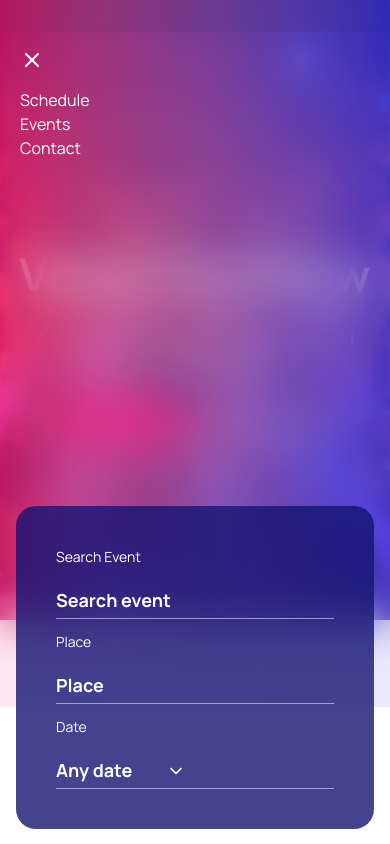
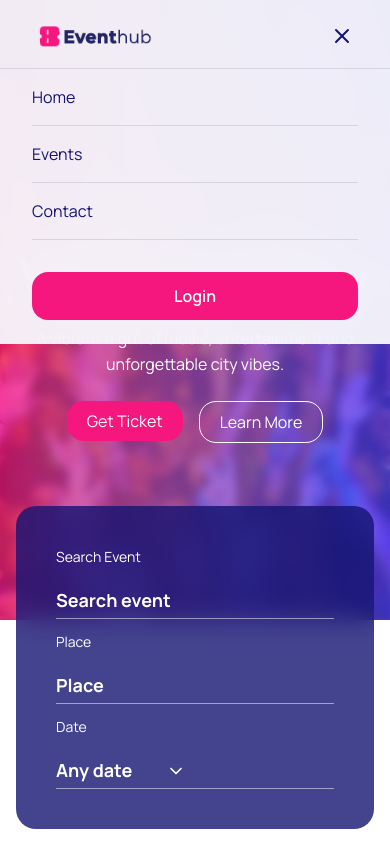
Before and after one commit to AtClouds/event-hub, a React (Vite) app: page / in a window 390 px wide. Both pictures are taken after a click on the button 353 px from the left and 69 px from the top of the page. Shown: the top 844 px of the page. Built offline with nearby package versions, Linux system fonts and the light colour scheme.

Commit message:
added animation to nav bar

```diff
--- a/src/components/landing-layout/NavBar.jsx
+++ b/src/components/landing-layout/NavBar.jsx
@@ -1,10 +1,61 @@
 import logo from "../../assets/logo.png";
+import logo2 from "../../assets/logo-2.png";
 import { Menu, X } from "lucide-react";
-import { useState } from "react";
+import { useState, useEffect } from "react";
 import { Link } from "react-router";
+import { AnimatePresence, motion } from "motion/react";
 
 export function Navbar() {
   const [isOpen, setIsOpen] = useState(false);
+
+  const closeMenu = () => setIsOpen(false);
+
+  // lock page scroll while the menu is open
+  useEffect(() => {
+    document.body.style.overflow = isOpen ? "hidden" : "";
+    return () => {
+      document.body.style.overflow = "";
+    };
+  }, [isOpen]);
+
+  const MotionLink = motion.create(Link); // lets a router Link animate
+
+  const ease = [0.76, 0, 0.24, 1];
+
+  const menuVariants = {
+    hidden: { clipPath: "inset(0% 0% 100% 0%)" },
+    show: {
+      clipPath: "inset(0% 0% 0% 0%)",
+      transition: {
+        duration: 0.7,
+        ease,
+        delayChildren: 0.25,
+        staggerChildren: 0.08,
+      },
+    },
+    exit: {
+      clipPath: "inset(0% 0% 100% 0%)",
+      transition: { duration: 0.5, ease },
+    },
+  };
+
+  const itemVariants = {
+    hidden: { y: 30, opacity: 0 },
+    show: {
+      y: 0,
+      opacity: 1,
+      transition: { duration: 0.6, ease: [0.22, 1, 0.36, 1] },
+    },
+    exit: { opacity: 0, transition: { duration: 0.15 } },
+  };
+
+  const navLinks = [
+    { label: "Home", to: "/" },
+    { label: "Events", to: "/all-event" },
+  ];
+
+  const itemClass =
+    "block w-full text-left text-brand-primary text-[16px] border-b border-brand-light-text/20 py-4 transition-colors duration-300 hover:text-brand-secondary cursor-pointer";
 
   return (
     <div className="">
@@ -75,37 +126,70 @@ export function Navbar() {
           </div>
         )}
 
+        <AnimatePresence>
           {isOpen && (
-          <div
-            className={`bg-gradient-to-r from-[#F5167E]/10 to-[#3D37F1]/10
-  backdrop-blur-xl w-full h-[80vh] py-4 px-5 flex flex-col gap-4 transition-transform duration-800 ease-in-out ${isOpen ? "translate-y-0" : "-translate-y-full"}`}
+            <motion.nav
+              variants={menuVariants}
+              initial="hidden"
+              animate="show"
+              exit="exit"
+              className="fixed inset-x-0 top-0 z-50 bg-brand-light-bg/95 backdrop-blur-xl pt-5 shadow-xl"
             >
-            <button onClick={() => setIsOpen(false)}>
-              <X className=" w-6 h-6 text-nav-text transition-all duration-300 ease-out hover:-translate-y-1 active:translate-y-0 hover:brightness-110  cursor-pointer text-white" />
+              {/* Header row: logo + close */}
+              <motion.div
+                variants={itemVariants}
+                className="flex items-center justify-between px-8 pb-4 border-b border-brand-light-text/20"
+              >
+                <Link to="/" onClick={closeMenu}>
+                  <img src={logo2} className="w-30" alt="Event Hub logo" />
+                </Link>
+                <button
+                  onClick={closeMenu}
+                  aria-label="Close menu"
+                  className="p-1 cursor-pointer"
+                >
+                  <X className="h-6 w-6 text-brand-primary" />
                 </button>
+              </motion.div>
 
-            <div className="flex flex-col ">
-              <a
-                href=""
-                className="text-white xl:text-[24px] lg:text-[18px] font-regular  transition-colors duration-200 hover:text-amber-400 "
+              <div className="flex flex-col px-8 pb-6">
+                {navLinks.map(({ label, to }) => (
+                  <MotionLink
+                    key={label}
+                    to={to}
+                    variants={itemVariants}
+                    onClick={closeMenu}
+                    className={itemClass}
                   >
-                Schedule
-              </a>
-              <a
-                href=""
-                className="text-white xl:text-[24px] lg:text-[18px] font-regular  transition-colors duration-200 hover:text-amber-400"
-              >
-                Events
-              </a>
-              <a
-                href=""
-                className="text-white xl:text-[24px] lg:text-[18px] font-regular  transition-colors duration-200 hover:text-amber-400"
+                    {label}
+                  </MotionLink>
+                ))}
+
+                <motion.button
+                  variants={itemVariants}
+                  onClick={() => {
+                    closeMenu();
+                    window.scrollTo({
+                      top: document.documentElement.scrollHeight,
+                      behavior: "smooth",
+                    });
+                  }}
+                  className={itemClass}
                 >
                   Contact
-              </a>
+                </motion.button>
+
+                <motion.button
+                  variants={itemVariants}
+                  whileTap={{ scale: 0.97 }}
+                  className="mt-8 rounded-2xl bg-brand-secondary py-3 text-[16px] font-semibold text-white cursor-pointer"
+                >
+                  Login
+                </motion.button>
               </div>
-          </div>
+            </motion.nav>
           )}
+        </AnimatePresence>
       </nav>
     </div>
   );
```
Lines whose indentation alone changed are shown as unchanged.
